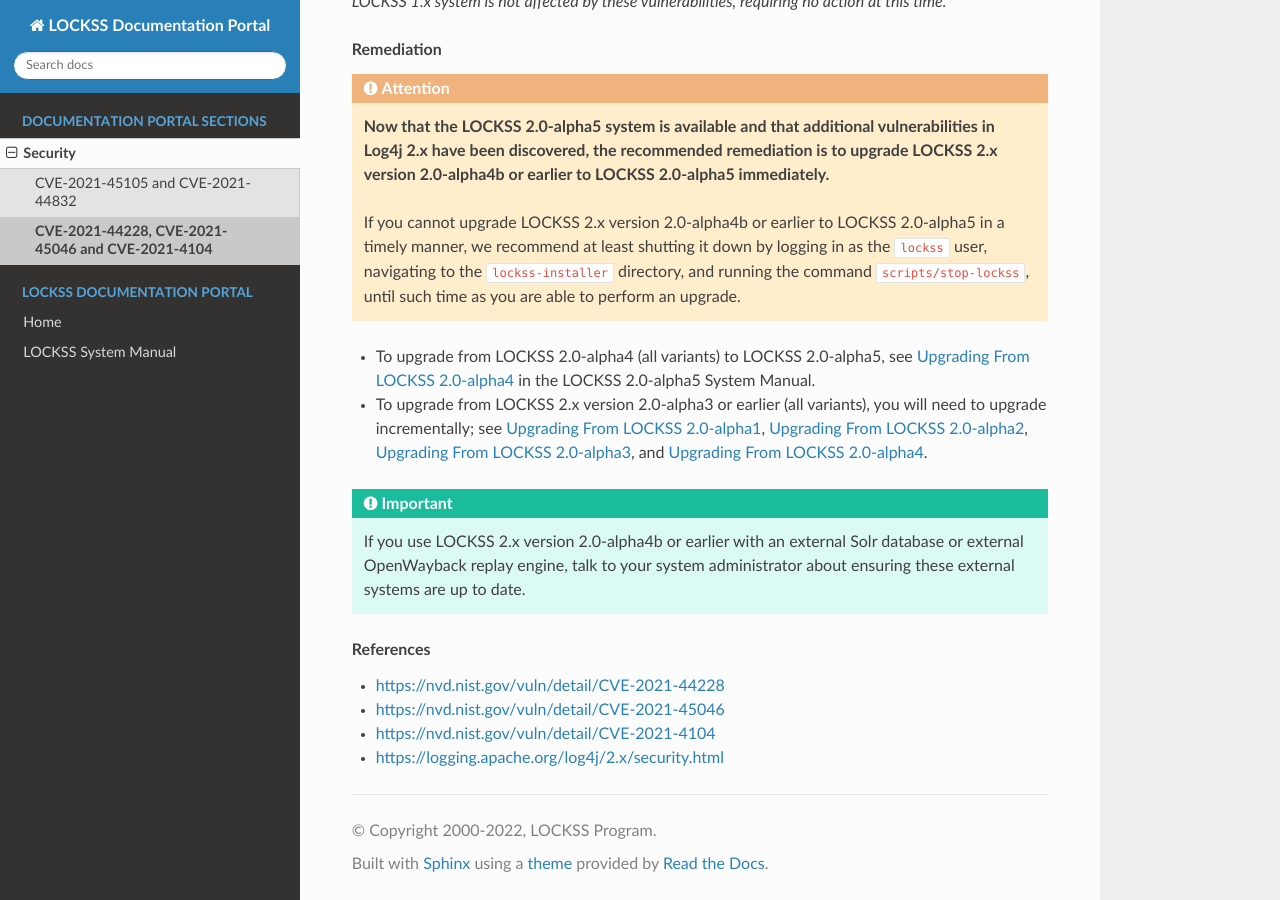
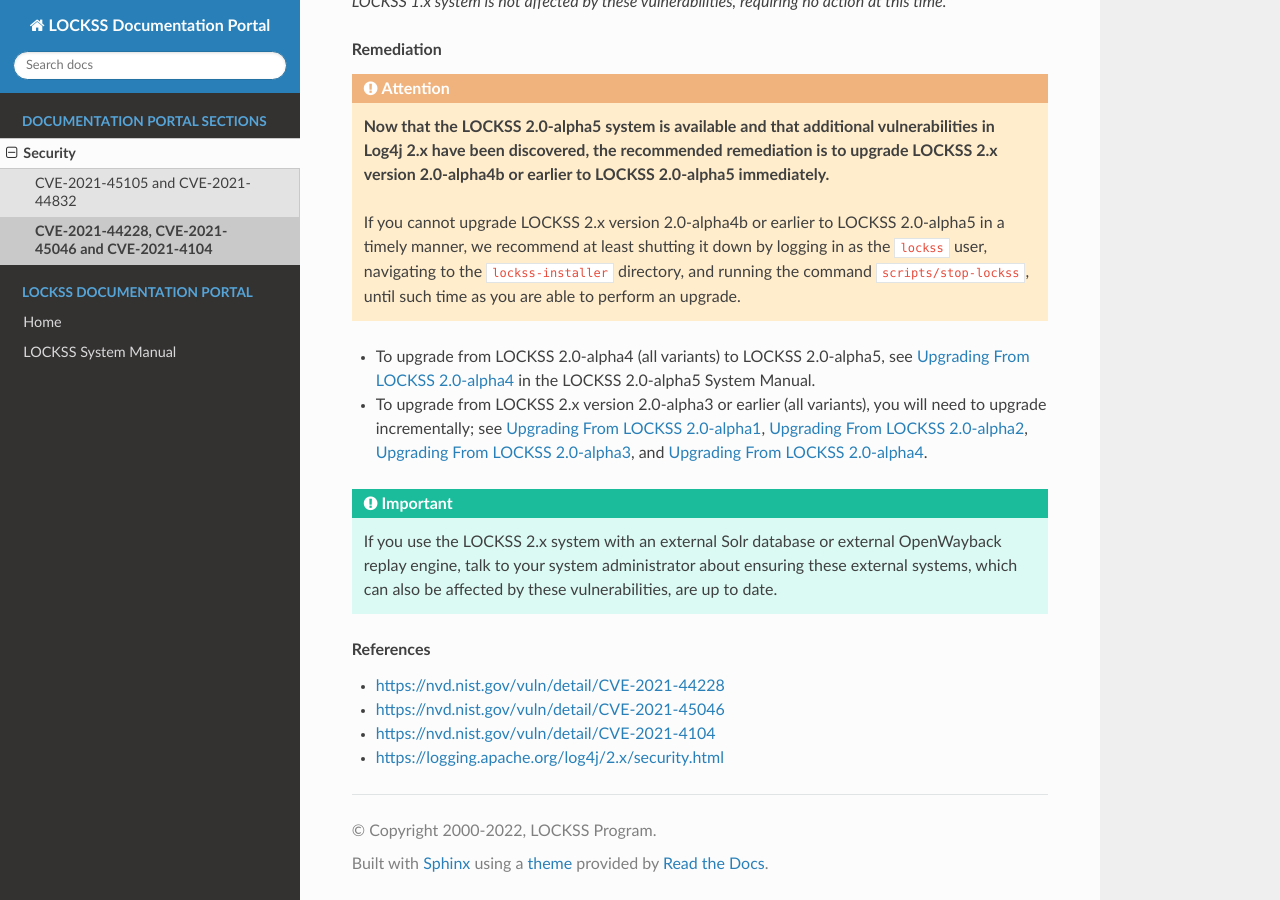
Before and after one commit to lockss/lockss-rtd-portal, a Sphinx documentation site: the page built from docs/security/cve-2021-44228.rst, in a window 1280 px wide and 900 px high, scrolled down 656 px. Built offline with Sphinx 7.4.7 and the Read the Docs theme 2.0.0, drawn with Linux system fonts in a browser that asks for light colours.

Commit message:
Version-agnostic clarification.

```diff
--- a/docs/security/cve-2021-44228.rst
+++ b/docs/security/cve-2021-44228.rst
@@ -29,7 +29,7 @@ These vulnerabilities affect the LOCKSS system 2.x up to and including version 2
 
 .. important::
 
-   If you use LOCKSS 2.x version 2.0-alpha4b or earlier with an external Solr database or external OpenWayback replay engine, talk to your system administrator about ensuring these external systems are up to date.
+   If you use the LOCKSS 2.x system with an external Solr database or external OpenWayback replay engine, talk to your system administrator about ensuring these external systems, which can also be affected by these vulnerabilities, are up to date.
 
 .. rubric:: References
 
--- a/docs/security/cve-2021-45105.rst
+++ b/docs/security/cve-2021-45105.rst
@@ -54,7 +54,7 @@ These vulnerabilities affect the LOCKSS system 2.x up to and including version 2
 
 .. important::
 
-   If you use LOCKSS 2.x version 2.0-alpha4b or earlier with an external Solr database or external OpenWayback replay engine, talk to your system administrator about ensuring these external systems are up to date.
+   If you use the LOCKSS 2.x system with an external Solr database or external OpenWayback replay engine, talk to your system administrator about ensuring these external systems, which can also be affected by these vulnerabilities, are up to date.
 
 .. rubric:: References
 
```
